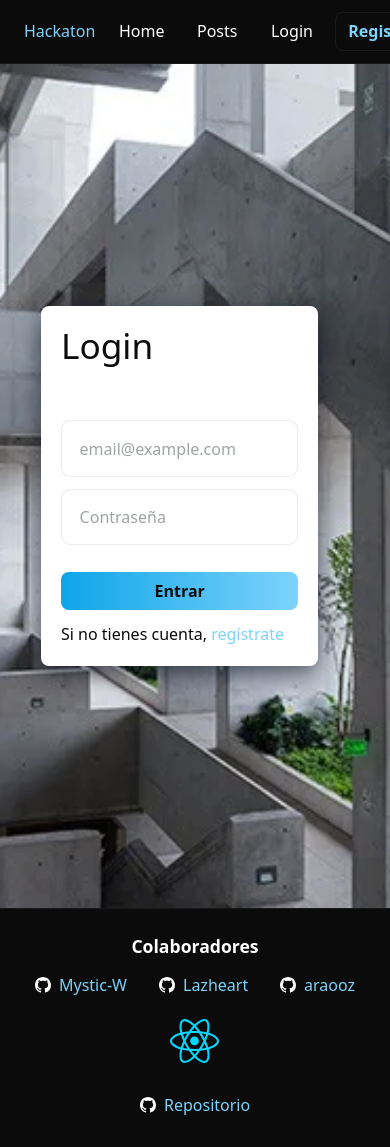
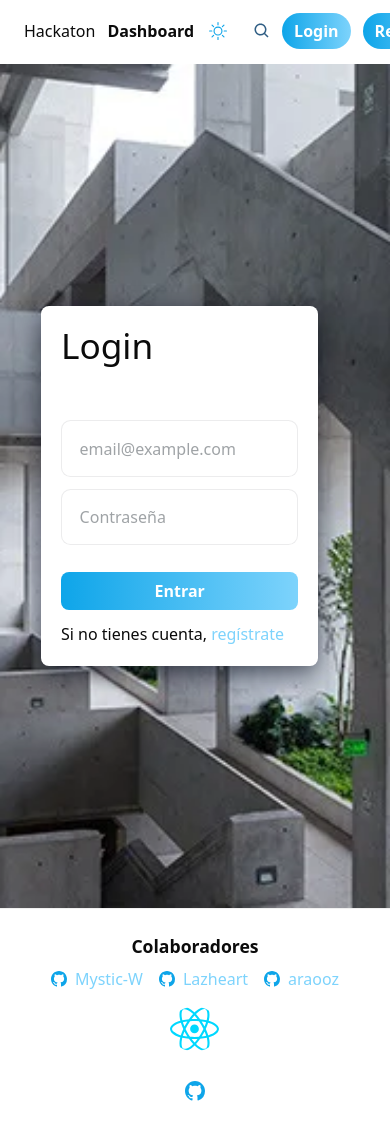
Before and after one commit to Lazheart/hack-front, a React (Vite) app: page /login in a window 390 px wide. Built offline with nearby package versions, Linux system fonts and the light colour scheme.

Commit message:
Better Look

```diff
--- a/src/components/footer.tsx
+++ b/src/components/footer.tsx
@@ -9,7 +9,7 @@ const Footer = () => {
   ]
 
   return (
-  <footer style={{borderTop: '1px solid rgba(255,255,255,0.06)', padding: '1.5rem 0', background: 'var(--bg-black)'}}>
+  <footer style={{borderTop: '1px solid rgba(0,0,0,0.06)', padding: '1.5rem 0', background: 'var(--bg-black)'}}>
       <div className="footer-inner">
         <div className="footer-left">
           <img className="anim-grow-on-hover" src={LogoImage} alt="logo" style={{height: 44}} />
@@ -19,18 +19,17 @@ const Footer = () => {
           <h3 style={{margin: 0, color: 'var(--text-white)', fontSize: '1.1rem', fontWeight: 700}}>Colaboradores</h3>
           <div style={{display: 'flex', gap: '1rem', justifyContent: 'center', marginTop: '0.5rem', flexWrap: 'wrap'}}>
             {collaborators.map((c) => (
-              <a key={c.href} className="anim-navlink" href={c.href} target="_blank" rel="noreferrer" style={{color: 'var(--text-white)', textDecoration: 'none', display: 'flex', gap: '.5rem', alignItems: 'center'}}>
-                <BsGithub />
-                <span style={{color: 'var(--celeste)'}}>{c.name}</span>
+              <a key={c.href} className="collab-link" href={c.href} target="_blank" rel="noreferrer" style={{color: 'var(--text-white)'}}>
+                <BsGithub style={{color: 'var(--blue)'}} />
+                <span className="collab-name" style={{color: 'var(--celeste)'}}>{c.name}</span>
               </a>
             ))}
           </div>
         </div>
-
-        <div className="footer-right" style={{color: 'rgba(255,255,255,0.85)'}}>
-          <a className="anim-navlink" href="https://github.com/Lazheart/cloud-hackaton" target="_blank" rel="noreferrer" style={{color: 'var(--text-white)', textDecoration: 'none', display: 'inline-flex', alignItems: 'center', gap: '.5rem'}}>
-            <BsGithub />
-            <span style={{color: 'var(--celeste)'}}>Repositorio</span>
+        <div className="footer-right" style={{color: 'var(--text-white)'}}>
+          {/* Mostrar solo el icono de GitHub a la derecha, sin texto */}
+          <a className="anim-navlink" href="https://github.com/Lazheart/cloud-hackaton" target="_blank" rel="noreferrer" style={{color: 'var(--blue)', textDecoration: 'none', display: 'inline-flex', alignItems: 'center'}} aria-label="Repositorio en GitHub">
+            <BsGithub size={20} style={{color: 'var(--blue)'}} />
           </a>
         </div>
       </div>
--- a/src/components/navbar.tsx
+++ b/src/components/navbar.tsx
@@ -1,6 +1,53 @@
 import React, { useEffect, useRef, useState } from 'react'
 import { Link, useNavigate } from 'react-router-dom'
 import useAuth from '../services/auth/useAuth'
+import { BsSun, BsMoon } from 'react-icons/bs'
+import { BiSearch } from 'react-icons/bi'
+
+// Theme toggle: toggles between light (default) and dark by adding a class to document.documentElement
+const ThemeToggle = () => {
+  const [theme, setTheme] = useState<string>(() => (typeof window !== 'undefined' ? (localStorage.getItem('theme') || 'light') : 'light'))
+
+  useEffect(() => {
+    document.documentElement.classList.toggle('dark', theme === 'dark')
+    localStorage.setItem('theme', theme)
+  }, [theme])
+
+  return (
+    <button
+      onClick={() => setTheme(theme === 'light' ? 'dark' : 'light')}
+      aria-label="Cambiar tema"
+      className="theme-icon"
+      title="Cambiar tema"
+    >
+      {theme === 'light' ? <BsSun size={18} /> : <BsMoon size={18} />}
+    </button>
+  )
+}
+
+// Search form: navigates to /dashboard?q=...&page=1
+const SearchForm = () => {
+  const navigate = useNavigate()
+  const [q, setQ] = useState('')
+
+  const onSubmit = (e: React.FormEvent) => {
+    e.preventDefault()
+    const params = new URLSearchParams()
+    if (q.trim()) params.set('q', q.trim())
+    params.set('page', '1')
+    navigate(`/dashboard?${params.toString()}`)
+  }
+
+  return (
+    <form onSubmit={onSubmit} style={{display: 'flex', alignItems: 'center', gap: '.4rem'}} className="search-wrapper">
+      {/* single integrated search icon (acts as submit) */}
+      <button type="submit" aria-label="Buscar" title="Buscar" className="search-icon" style={{background: 'transparent', border: 'none'}}>
+        <BiSearch size={18} />
+      </button>
+      <input value={q} onChange={(e) => setQ(e.target.value)} placeholder="Buscar..." aria-label="Buscar incidencias" className="search-input" />
+    </form>
+  )
+}
 
 const Navbar = () => {
   const { user, logout } = useAuth()
@@ -72,22 +119,28 @@ const Navbar = () => {
     <>
       <header ref={headerRef} style={headerStyle} className="anim-header anim-fade-in">
         <nav style={{display: 'flex', alignItems: 'center', gap: '1rem', padding: '0.75rem 1.5rem', maxWidth: '1200px', margin: '0 auto'}}>
-          <div style={{fontWeight: 700}}>
-            <Link to="/" className="anim-grow-on-hover" style={{color: 'var(--celeste)', textDecoration: 'none'}}>Hackaton</Link>
+          {/* Left: brand + Dashboard + theme icon (no square) */}
+          <div style={{display: 'flex', alignItems: 'center', gap: '0.75rem', fontWeight: 700}}>
+            <a className="text-grow-hover keep-white" href="https://hackathon.cs2032.com/" target="_blank" rel="noreferrer" style={{textDecoration: 'none'}}>Hackaton</a>
+            <Link to="/dashboard" className="text-grow-hover keep-white" style={{textDecoration: 'none', fontWeight: 600}}>Dashboard</Link>
+            <ThemeToggle />
           </div>
 
-          <div style={{display: 'flex', gap: '1rem', alignItems: 'center', flex: 1}}>
-            <Link to="/" className="anim-navlink" style={{color: 'var(--text-white)', textDecoration: 'none'}}>Home</Link>
-            <Link to="/post" className="anim-navlink" style={{color: 'var(--text-white)', textDecoration: 'none'}}>Posts</Link>
+          {/* Center: search (centered) */}
+          <div style={{flex: 1, display: 'flex', justifyContent: 'center'}}>
+            <div style={{width: '100%', maxWidth: 640}}>
+              <SearchForm />
+            </div>
           </div>
 
+          {/* Right: auth actions */}
           <div style={{display: 'flex', gap: '0.75rem', alignItems: 'center'}}>
             {user ? (
-              <button onClick={handleLogout} className="anim-cta" style={{background: 'transparent', color: 'var(--text-white)', border: '1px solid rgba(255,255,255,0.06)', padding: '0.5rem 0.8rem', borderRadius: 6}}>Logout</button>
+              <button onClick={handleLogout} className="anim-cta" style={{background: 'transparent', color: 'var(--text-white)', border: '1px solid rgba(0,0,0,0.06)', padding: '0.5rem 0.8rem', borderRadius: 6}}>Logout</button>
             ) : (
               <>
-                <Link to="/login" className="nav-link" style={{color: 'var(--text-white)', textDecoration: 'none'}}>Login</Link>
-                <Link to="/register" className="nav-button" style={{color: 'var(--celeste)', textDecoration: 'none', fontWeight: 700}}>Register</Link>
+                <Link to="/login" className="btn-auth" style={{textDecoration: 'none'}}>Login</Link>
+                <Link to="/register" className="btn-auth" style={{textDecoration: 'none'}}>Register</Link>
               </>
             )}
           </div>
--- a/src/index.css
+++ b/src/index.css
@@ -1,8 +1,8 @@
 @import "tailwindcss";
 :root {
-  /* Palette: blanco, celeste, azul, negro */
-  --bg-black: #0b0b0b; /* negro */
-  --text-white: #ffffff; /* blanco */
+  /* Palette: blanco y celeste por defecto (tema claro) */
+  --bg-black: #ffffff; /* color de fondo principal (se mantiene el nombre por compatibilidad) */
+  --text-white: #0b0b0b; /* color de texto principal (antes llamado text-white) */
   --celeste: #7dd3fc; /* celeste claro */
   --blue: #0ea5e9; /* azul */
 
@@ -10,7 +10,7 @@
   line-height: 1.5;
   font-weight: 400;
 
-  color-scheme: dark;
+  color-scheme: light;
   color: var(--text-white);
   background-color: var(--bg-black);
 
@@ -18,6 +18,15 @@
   text-rendering: optimizeLegibility;
   -webkit-font-smoothing: antialiased;
   -moz-osx-font-smoothing: grayscale;
+}
+
+/* Tema oscuro opcional */
+.dark {
+  --bg-black: #0b0b0b;
+  --text-white: #ffffff;
+  --celeste: #7dd3fc;
+  --blue: #0ea5e9;
+  color-scheme: dark;
 }
 
 a {
@@ -211,6 +220,38 @@ body {
 }
 .nav-button:hover{ background: rgba(255,255,255,0.02); }
 
+/* Nav specific CTA and ghost styles to match blanco + celeste palette */
+.nav-cta {
+  background: var(--celeste);
+  color: #ffffff;
+  border: 1px solid transparent;
+  padding: 0.4rem 0.9rem;
+  border-radius: 0.5rem;
+  font-weight: 700;
+}
+.nav-cta:hover { filter: brightness(0.95); }
+.nav-ghost {
+  background: #ffffff;
+  color: var(--blue);
+  border: 1px solid rgba(14,165,233,0.15);
+  padding: 0.38rem 0.8rem;
+  border-radius: 0.5rem;
+  font-weight: 700;
+}
+.theme-toggle-btn {
+  background: transparent;
+  border: 1px solid rgba(14,165,233,0.08);
+  color: var(--blue);
+  padding: 0.35rem 0.5rem;
+  border-radius: 6px;
+  cursor: pointer;
+}
+.search-input {
+  padding: 0.4rem 0.6rem;
+  border-radius: 6px;
+  border: 1px solid rgba(11,11,11,0.08);
+}
+
 @media (max-width: 640px){
   .nav-links{ gap: 0.5rem; }
   .nav-inner{ padding: 0.6rem; }
@@ -252,3 +293,113 @@ button:focus-visible {
     background-color: #f9f9f9;
   }
 }
+
+/* Animation helpers: subtle grow and soft shadow for natural feeling */
+.anim-grow-on-hover {
+  transition: transform 180ms ease, box-shadow 180ms ease;
+  will-change: transform, box-shadow;
+  border-radius: 999px; /* pill-like */
+}
+.anim-grow-on-hover:hover {
+  transform: scale(1.06);
+  box-shadow: 0 10px 20px rgba(14,165,233,0.12);
+}
+
+/* Soft text growth (scale text only) to avoid square boxes */
+.text-grow-hover {
+  display: inline-block;
+  transition: transform 160ms ease, text-shadow 160ms ease;
+}
+.text-grow-hover:hover {
+  transform: scale(1.04);
+  text-shadow: 0 6px 18px rgba(2,6,23,0.08);
+}
+
+/* Keep link text white even on hover (useful for brand/dashboard links) */
+.keep-white { color: var(--text-white); text-decoration: none }
+.keep-white:hover { color: var(--text-white); }
+
+/* Navbar specific pill link */
+.nav-pill {
+  display: inline-flex;
+  align-items: center;
+  gap: .4rem;
+  padding: 0.36rem 0.85rem;
+  border-radius: 999px;
+  transition: transform 160ms ease, box-shadow 160ms ease;
+  text-decoration: none;
+}
+.nav-pill:hover {
+  transform: translateY(-3px) scale(1.03);
+  box-shadow: 0 12px 30px rgba(14,165,233,0.14);
+}
+
+/* Theme icon: visually only the icon, no square background */
+.theme-icon {
+  background: transparent;
+  border: none;
+  padding: 0.15rem;
+  border-radius: 999px;
+  cursor: pointer;
+  color: var(--blue);
+  transition: transform 150ms ease, box-shadow 150ms ease;
+}
+.theme-icon:hover { transform: scale(1.08); box-shadow: 0 8px 18px rgba(14,165,233,0.12); }
+/* avoid dark fill appearing when toggling theme; keep icon-only visual and sane focus */
+.theme-icon:focus { outline: none; }
+.theme-icon:focus-visible { box-shadow: 0 0 0 4px rgba(14,165,233,0.08); }
+
+/* Search: integrated icon inside input; collapses to icon only on small viewports */
+.search-wrapper { position: relative; width: 100%; }
+.search-wrapper .search-input {
+  width: 100%;
+  padding-left: 2.4rem;
+  transition: width 160ms ease, opacity 160ms ease;
+  border-radius: 999px;
+  border: 1px solid rgba(11,11,11,0.08);
+  background: rgba(255,255,255,0.95);
+}
+.search-wrapper .search-icon {
+  position: absolute;
+  left: 0.65rem;
+  top: 50%;
+  transform: translateY(-50%);
+  color: rgba(27,78,120,0.9);
+  display: inline-flex;
+  align-items: center;
+  justify-content: center;
+  background: transparent;
+  border: none;
+  padding: 0;
+}
+
+@media (max-width: 640px) {
+  /* collapse search to icon-only on small screens */
+  .search-wrapper .search-input { width: 0; opacity: 0; padding-left: .6rem; }
+  .search-wrapper .search-icon { left: 0.5rem }
+  .search-wrapper { display: inline-flex; align-items: center; justify-content: center; max-width: 56px }
+}
+
+/* Footer collaborator text grow */
+.collab-link { display: inline-flex; gap: .5rem; align-items: center; text-decoration: none; }
+.collab-name { transition: transform 160ms ease, text-shadow 160ms ease; display: inline-block }
+.collab-link:hover .collab-name { transform: scale(1.05); text-shadow: 0 8px 24px rgba(14,165,233,0.10); }
+
+/* small auth button variant for navbar (uses same palette as .auth-button) */
+.btn-auth {
+  display: inline-flex;
+  align-items: center;
+  justify-content: center;
+  gap: .4rem;
+  padding: 0.38rem 0.75rem;
+  border-radius: 999px;
+  background: linear-gradient(90deg,var(--blue),var(--celeste));
+  color: #ffffff; /* keep button text white */
+  font-weight: 700;
+  text-decoration: none;
+}
+.btn-auth {
+  transition: transform 160ms ease, box-shadow 160ms ease;
+}
+.btn-auth:hover { transform: scale(1.06); box-shadow: 0 14px 34px rgba(14,165,233,0.16); color: #ffffff; }
+.btn-auth:focus { outline: none; box-shadow: 0 0 0 4px rgba(14,165,233,0.08); }
--- a/src/pages/dashboard/bodyDashboard.tsx
+++ b/src/pages/dashboard/bodyDashboard.tsx
@@ -1,4 +1,5 @@
 import { useEffect, useState, useCallback } from 'react'
+import { useLocation, useNavigate } from 'react-router-dom'
 import type { Incident } from '../../services/incident/interfaceIncident'
 import { getIncidents } from '../../services/incident/incidentApi'
 import IncidentCard from '../../components/incidentCard'
@@ -10,13 +11,21 @@ const BodyDashboard = () => {
   const [loading, setLoading] = useState(false)
   const [error, setError] = useState<string | null>(null)
   const [visible, setVisible] = useState(false)
+  const [meta, setMeta] = useState<{page?: number; per_page?: number; total?: number}>({})
+  const location = useLocation()
+  const navigate = useNavigate()
 
-  const load = useCallback(async () => {
+  const load = useCallback(async (opts?: { page?: number; q?: string }) => {
     setLoading(true)
     setError(null)
     try {
-      const res = await getIncidents({ per_page: 10 })
+      const params: Record<string, unknown> = { per_page: 10 }
+      if (opts?.page) params.page = opts.page
+      const q = opts?.q
+      if (q) params.q = q
+      const res = await getIncidents(params)
       setIncidents(res.data || [])
+      if (res.meta) setMeta(res.meta)
     } catch (err: unknown) {
   const msg = err instanceof Error ? err.message : String(err)
   setError(msg || 'Error cargando incidencias')
@@ -30,10 +39,32 @@ const BodyDashboard = () => {
     // void load()
   }, [load])
 
+  // react to query params (q, page)
+  useEffect(() => {
+    const sp = new URLSearchParams(location.search)
+    const q = sp.get('q') || undefined
+    const page = sp.get('page') ? Number(sp.get('page')) : undefined
+    // if there's a query (search) or page in the URL, ensure the incidents panel is visible and load
+    if (q || page) {
+      if (!visible) setVisible(true)
+      void load({ page, q })
+      return
+    }
+    // otherwise, if the panel is already visible, load without query
+    if (visible) void load()
+  }, [location.search, visible, load])
+
   const onToggle = async () => {
     const next = !visible
     setVisible(next)
     if (next && incidents.length === 0) await load()
+  }
+
+  const goToPage = (p: number) => {
+    const sp = new URLSearchParams(location.search)
+    if (p > 0) sp.set('page', String(p))
+    else sp.delete('page')
+    navigate(`/dashboard?${sp.toString()}`)
   }
 
   return (
@@ -63,6 +94,14 @@ const BodyDashboard = () => {
                 <IncidentCard key={String(inc.id)} incident={inc} user={user} />
               ))}
             </div>
+            {/* Paginated controls (simple) */}
+            {meta && (
+              <div style={{display: 'flex', gap: '.5rem', alignItems: 'center', marginTop: '0.75rem'}}>
+                <button onClick={() => goToPage((meta.page || 1) - 1)} disabled={(meta.page || 1) <= 1} className="nav-button">Anterior</button>
+                <div style={{fontSize: '0.9rem'}}>{`Página ${meta.page || 1} de ${Math.max(1, Math.ceil((meta.total || 0) / (meta.per_page || 10)))}`}</div>
+                <button onClick={() => goToPage((meta.page || 1) + 1)} disabled={((meta.page || 1) * (meta.per_page || 10)) >= (meta.total || 0)} className="nav-button">Siguiente</button>
+              </div>
+            )}
           </div>
         )}
       </div>
```
